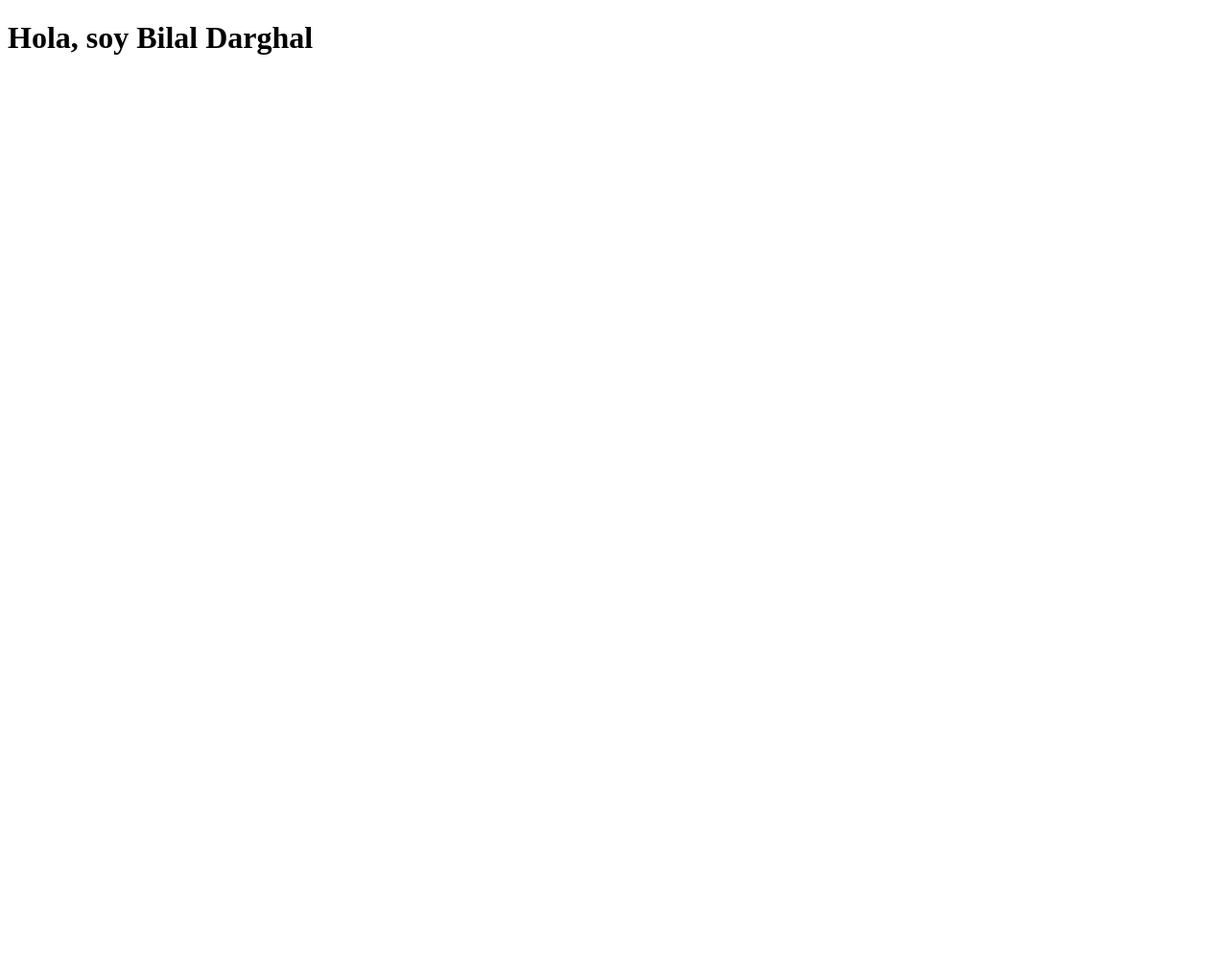
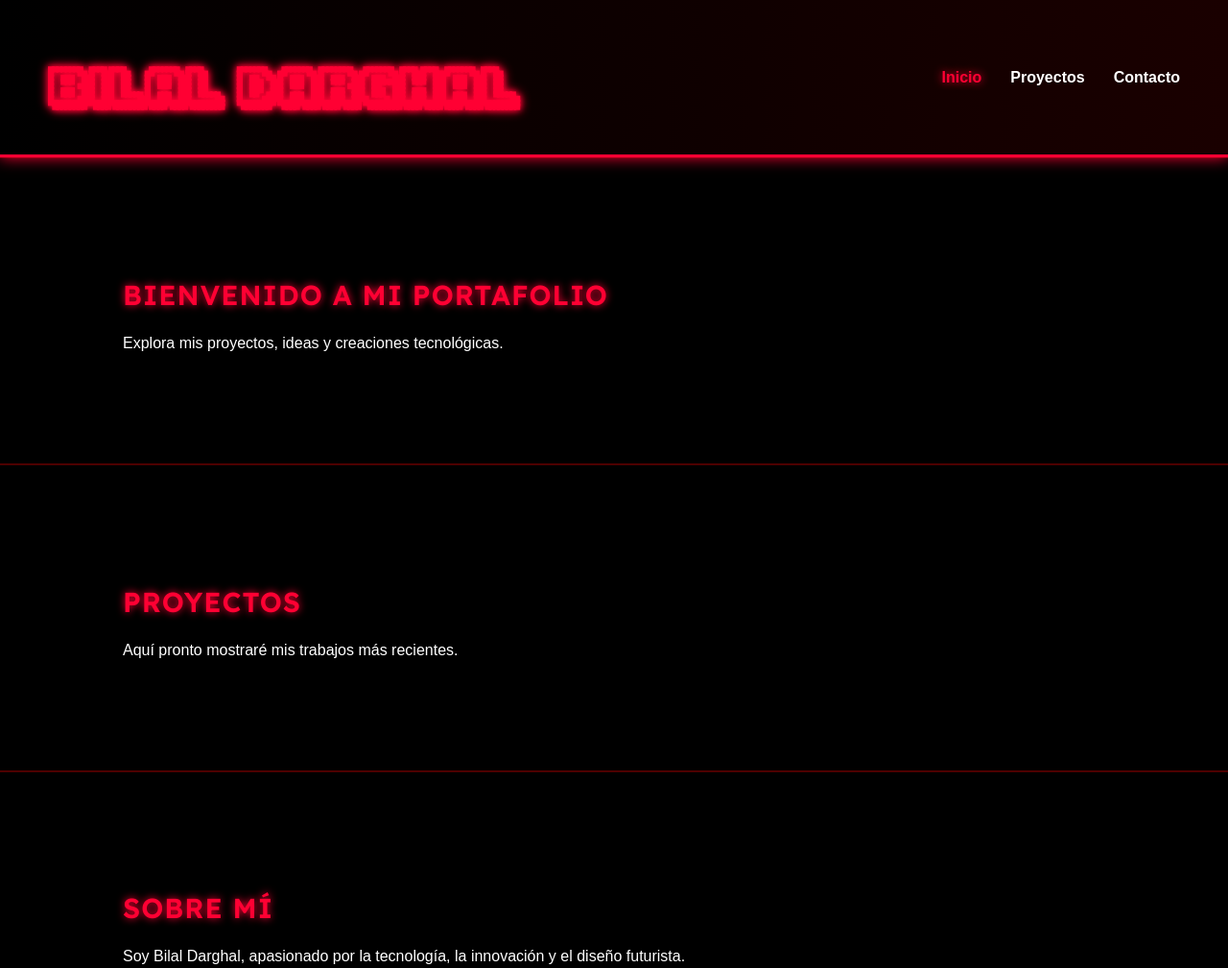
Before and after one commit to BIBIX16/Porfolio-1, a plain HTML site: page index.html in a window 1280 px wide. Shown: the top 1009 px of the page at 96% size. Before the commit the page ends 800 px from the top, so only its background shows below. Drawn offline with Linux system fonts and the light colour scheme.

Commit message:
Actualización de portada y estilos

```diff
--- a/index.html
+++ b/index.html
@@ -1,10 +1,45 @@
 <!DOCTYPE html>
 <html lang="es">
 <head>
-  <meta charset="UTF-8">
-  <title>Mi primer portafolio</title>
+  <meta charset="UTF-8" />
+  <meta name="viewport" content="width=device-width, initial-scale=1.0" />
+  <title>Bilal Darghal | Portafolio</title>
+  <link rel="stylesheet" href="style.css" />
 </head>
 <body>
-  <h1>Hola, soy Bilal Darghal</h1>
+<header>
+  <h1 class="titulo">Bilal Darghal</h1>
+  <nav>
+    <ul>
+      <li><a href="#inicio" class="activo">Inicio</a></li>
+      <li><a href="#proyectos">Proyectos</a></li>
+      <li><a href="#contacto">Contacto</a></li>
+    </ul>
+  </nav>
+</header>
+
+  <section id="inicio" class="seccion">
+    <h2>Bienvenido a mi Portafolio</h2>
+    <p>Explora mis proyectos, ideas y creaciones tecnológicas.</p>
+  </section>
+
+  <section id="proyectos" class="seccion">
+    <h2>Proyectos</h2>
+    <p>Aquí pronto mostraré mis trabajos más recientes.</p>
+  </section>
+
+  <section id="sobre-mi" class="seccion">
+    <h2>Sobre mí</h2>
+    <p>Soy Bilal Darghal, apasionado por la tecnología, la innovación y el diseño futurista.</p>
+  </section>
+
+  <section id="contacto" class="seccion">
+    <h2>Contacto</h2>
+    <p>Puedes escribirme a <a href="mailto:bilaldarghal05@gmail.com">bilaldarghal05@gmail.com</a></p>
+  </section>
+
+  <footer>
+    <p>© 2025 Bilal Darghal | Portafolio</p>
+  </footer>
 </body>
 </html>
--- /dev/null
+++ b/style.css
@@ -0,0 +1,89 @@
+@import url('https://fonts.googleapis.com/css2?family=Lexend:wght@400;600&display=swap');
+
+@font-face {
+  font-family: 'Karmatic Arcade';
+  src: url('fonts/KarmaticArcade.ttf') format('truetype');
+  font-weight: normal;
+  font-style: normal;
+}
+
+/* Estilo base */
+body {
+  margin: 0;
+  padding: 0;
+  font-family: 'Orbitron', sans-serif;
+  background-color: #000;
+  color: #fff;
+  overflow-x: hidden;
+}
+
+.titulo {
+  font-family: 'Karmatic Arcade', sans-serif;
+  color: #ff0033;
+  text-shadow: 0 0 6px #ff0033, 0 0 12px #ff0033; /* antes 15px y 30px */
+  font-size: 2.8rem;
+  letter-spacing: 3px;
+  text-align: center;
+  margin-top: 50px;
+}
+
+
+/* Encabezado con rayas rojas */
+header {
+  position: sticky;
+  top: 0;
+  background: linear-gradient(90deg, #000, #1a0000);
+  border-bottom: 3px solid #ff0033;
+  box-shadow: 0 0 15px #ff0033;
+  display: flex;
+  justify-content: space-between;
+  align-items: center;
+  padding: 15px 50px;
+  z-index: 1000;
+}
+
+nav ul {
+  list-style: none;
+  display: flex;
+  gap: 30px;
+  margin: 0;
+  padding: 0;
+}
+
+nav a {
+  color: #fff;
+  text-decoration: none;
+  font-weight: bold;
+  transition: 0.3s;
+}
+
+nav a:hover, nav a.activo {
+  color: #ff0033;
+  text-shadow: 0 0 10px #ff0033;
+}
+
+/* Secciones */
+.seccion {
+  padding: 100px 10%;
+  border-top: 1px solid rgba(255, 0, 0, 0.3);
+  border-bottom: 1px solid rgba(255, 0, 0, 0.3);
+}
+
+.seccion h2 {
+  font-family: 'Lexend', sans-serif;
+  color: #ff0033;
+  text-shadow: 0 0 8px #ff0033;
+  letter-spacing: 1px;
+  font-size: 1.8rem;
+  text-transform: uppercase;
+}
+
+/* Footer */
+footer {
+  text-align: center;
+  padding: 30px 0;
+  border-top: 2px solid #ff0033;
+  background: #0a0000;
+  color: #888;
+  font-size: 0.9rem;
+}
```
Also changed, not shown: fonts/KarmaticArcade.ttf (added).
